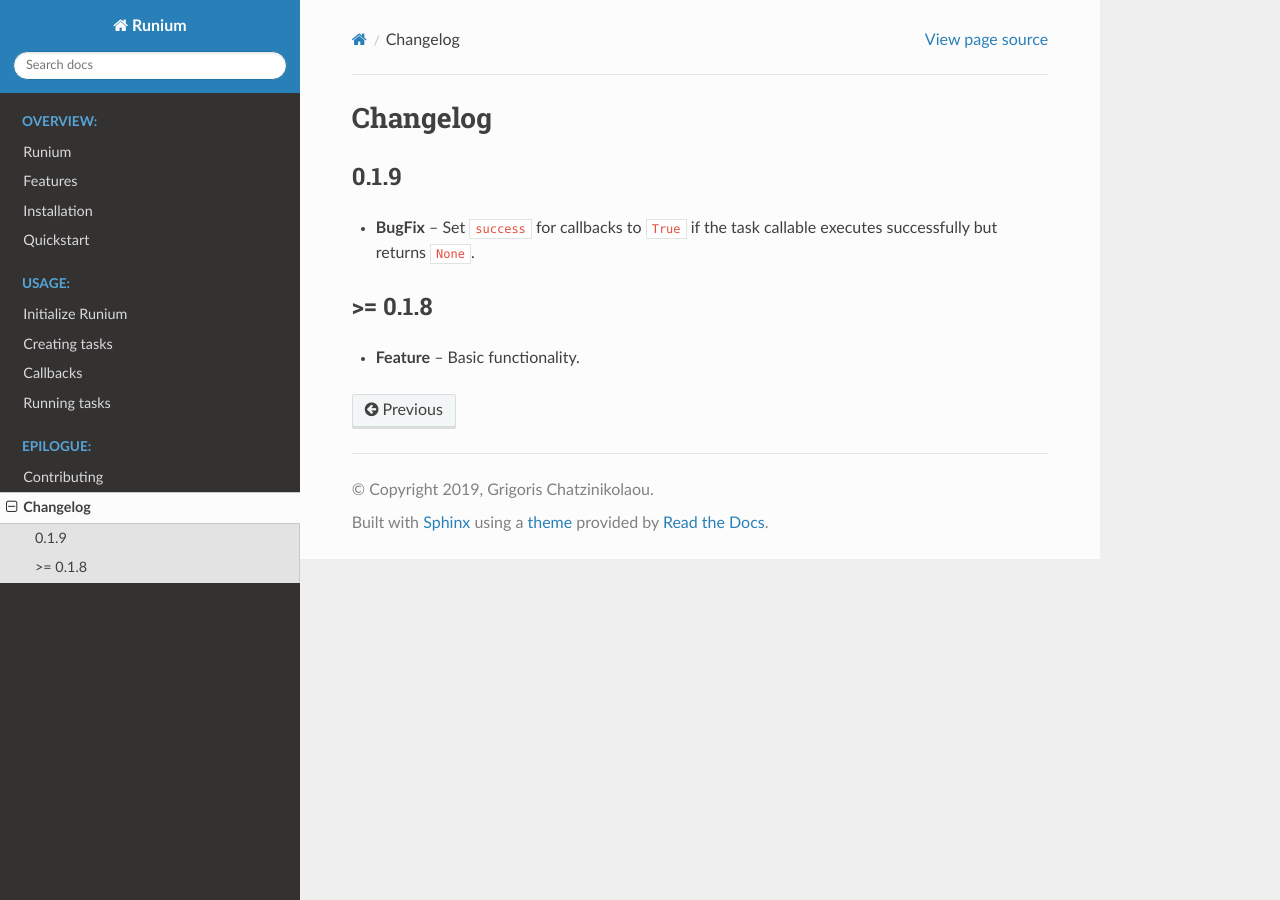
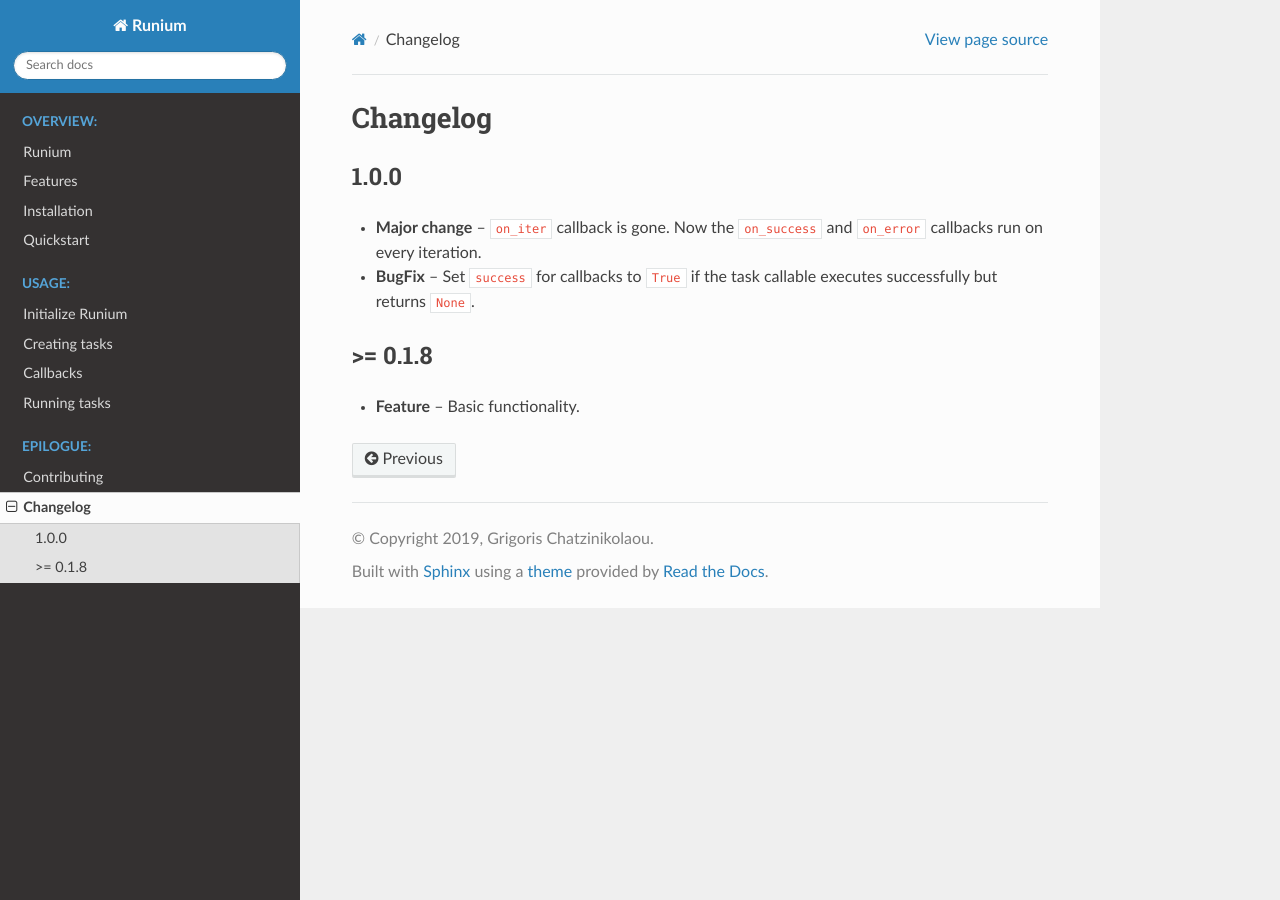
Before and after one commit to AGTGreg/runium, a Sphinx documentation site: the page built from docs/source/changelog.rst, in a window 1280 px wide. Built offline with Sphinx 7.4.7 and the Read the Docs theme 2.0.0, drawn with Linux system fonts in a browser that asks for light colours.

Commit message:
Update docs and version to match the breaking changes.

```diff
--- a/docs/source/changelog.rst
+++ b/docs/source/changelog.rst
@@ -2,8 +2,9 @@ Changelog
 =========
 
 *****
-0.1.9
+1.0.0
 *****
+* **Major change** -- ``on_iter`` callback is gone. Now the ``on_success`` and ``on_error`` callbacks run on every iteration.
 * **BugFix** -- Set ``success`` for callbacks to ``True`` if the task callable executes successfully but returns ``None``.
 
 
--- a/setup.py
+++ b/setup.py
@@ -2,7 +2,7 @@ import codecs
 from setuptools import setup, find_packages
 
 
-CURRENT_VERSION = "0.1.9"
+CURRENT_VERSION = "1.0.0"
 
 
 def read_file(filename):
```
